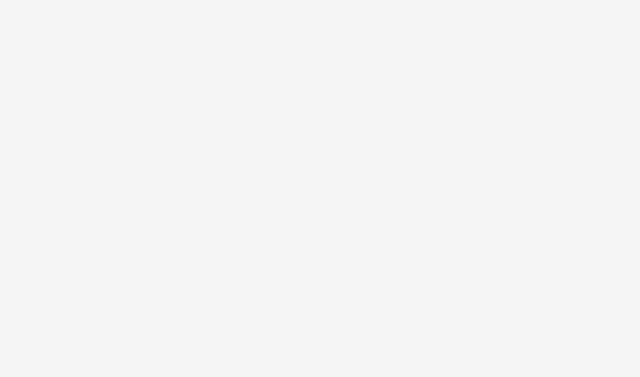
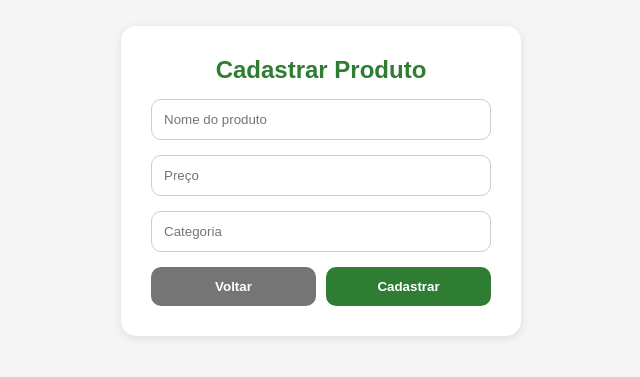
Before and after one commit to Allysson2023/marketplace, a React (Vite) app in the folder frontend/frontend/: page /cadastrar-produto in a window 1280 px wide. Before the commit this address had no page. Shown: the part 219-596 px from the top of the page, without its empty margins (319-959 px from the left). Built offline with nearby package versions, Linux system fonts and the light colour scheme.

Commit message:
Foi adicionado a pagina de Cadastra Produtos, e foram adicionando os campos e dois botoes cadastrar e voltar

```diff
--- a/frontend/frontend/src/App.jsx
+++ b/frontend/frontend/src/App.jsx
@@ -3,6 +3,7 @@ import { BrowserRouter, Routes, Route } from "react-router-dom";
 import Login from "./pages/Login/Login";
 import Home from "./pages/Home/Home";
 import Carrinho from "./pages/Carrinho/Carrinho";
+import CadastrarProduto from "./pages/CadastrarProduto/CadastrarProduto";
 
 function App() {
   return (
@@ -11,6 +12,8 @@ function App() {
         <Route path="/" element={<Home />} />
         <Route path="/login" element={<Login />} />
         <Route path="/carrinho" element={<Carrinho />} />
+        <Route path="/cadastrar-produto" element={<CadastrarProduto/>} />
+
       </Routes>
     </BrowserRouter>
   );
--- /dev/null
+++ b/frontend/frontend/src/pages/CadastrarProduto/CadastrarProduto.css
@@ -0,0 +1,76 @@
+.cadastro-produto{
+    width: 100%;
+    min-height: 100vh;
+
+    display: flex;
+    justify-content: center;
+    align-items: center;
+
+    background: #f5f5f5;
+
+    padding: 20px;
+}
+
+.form-produto{
+    width: 100%;
+    max-width: 400px;
+
+    background: white;
+
+    padding: 30px;
+
+    border-radius: 15px;
+
+    display: flex;
+    flex-direction: column;
+
+    gap: 15px;
+
+    box-shadow: 0 2px 10px rgba(0,0,0,0.1);
+}
+
+.form-produto h2{
+    text-align: center;
+    color: #2e7d32;
+}
+
+.form-produto input{
+    padding: 12px;
+
+    border: 1px solid #ccc;
+    border-radius: 10px;
+
+    outline: none;
+}
+
+.form-produto button{
+    background: #2e7d32;
+    color: white;
+
+    border: none;
+
+    padding: 12px;
+
+    border-radius: 10px;
+
+    cursor: pointer;
+
+    font-weight: bold;
+}
+
+.botoes-form{
+    display: flex;
+    gap: 10px;
+}
+
+.botoes-form button{
+    flex: 1;
+}
+
+.btn-voltar{
+    background: #757575 !important;
+}
+
+.btn-voltar:hover{
+    background: #616161 !important;
+}
--- /dev/null
+++ b/frontend/frontend/src/pages/CadastrarProduto/CadastrarProduto.jsx
@@ -0,0 +1,89 @@
+import { useState } from "react";
+import "./CadastrarProduto.css";
+import { useNavigate } from "react-router-dom";
+
+function CadastrarProduto() {
+    const navigate = useNavigate();
+
+  const [nome, setNome] = useState("");
+  const [preco, setPreco] = useState("");
+  const [categoria, setCategoria] = useState("");
+
+  function cadastrarProduto(e){
+    e.preventDefault();
+
+    fetch("http://localhost:3000/api/products", {
+      method: "POST",
+
+      headers: {
+        "Content-Type": "application/json",
+        Authorization: `Bearer ${localStorage.getItem("token")}`
+      },
+
+      body: JSON.stringify({
+        nome,
+        preco,
+        categoria,
+        store_id: 1
+      })
+    })
+    .then(res => res.json())
+    .then(data => {
+      alert("Produto cadastrado!");
+
+      setNome("");
+      setPreco("");
+      setCategoria("");
+    });
+  }
+
+  return (
+    <div className="cadastro-produto">
+
+      <form onSubmit={cadastrarProduto} className="form-produto">
+
+        <h2>Cadastrar Produto</h2>
+
+        <input
+          type="text"
+          placeholder="Nome do produto"
+          value={nome}
+          onChange={(e) => setNome(e.target.value)}
+        />
+
+        <input
+          type="number"
+          placeholder="Preço"
+          value={preco}
+          onChange={(e) => setPreco(e.target.value)}
+        />
+
+        <input
+          type="text"
+          placeholder="Categoria"
+          value={categoria}
+          onChange={(e) => setCategoria(e.target.value)}
+        />
+
+        <div className="botoes-form">
+
+  <button
+    type="button"
+    className="btn-voltar"
+    onClick={() => navigate("/")}
+  >
+    Voltar
+  </button>
+
+  <button type="submit">
+    Cadastrar
+  </button>
+
+</div>
+      </form>
+
+    </div>
+  );
+}
+
+export default CadastrarProduto;
--- a/frontend/frontend/src/pages/Home/Home.jsx
+++ b/frontend/frontend/src/pages/Home/Home.jsx
@@ -58,7 +58,7 @@ function Home() {
           </a>
 
           <a href="/perfil">
-            Atualizar Perfil
+            Atualizar
           </a>
 
         </div>
```
Also changed, not shown: 1 other file (tests, documents, lock files or other folders).
